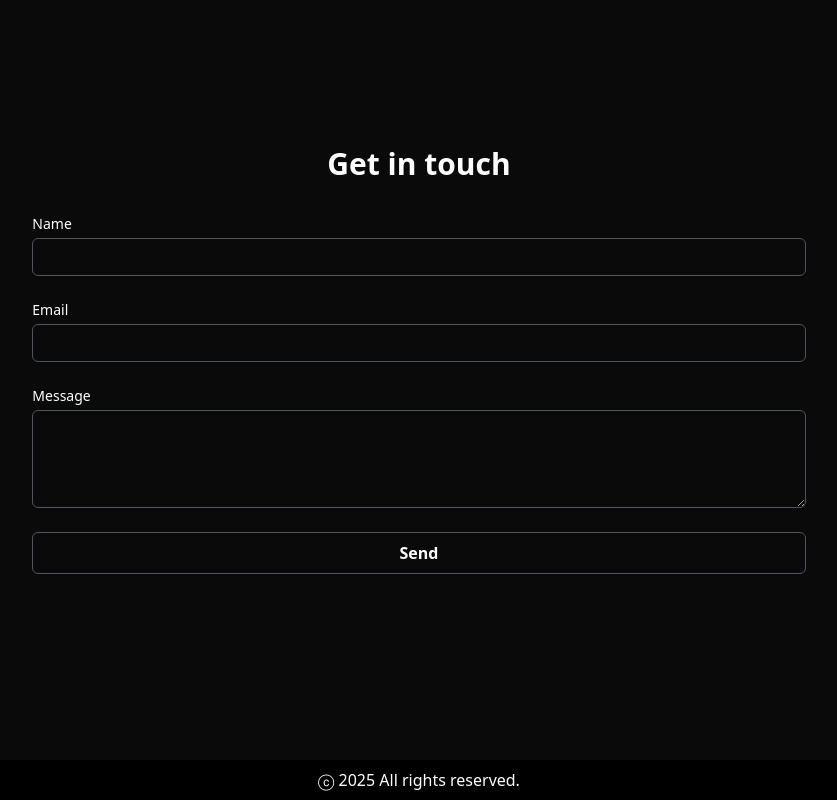
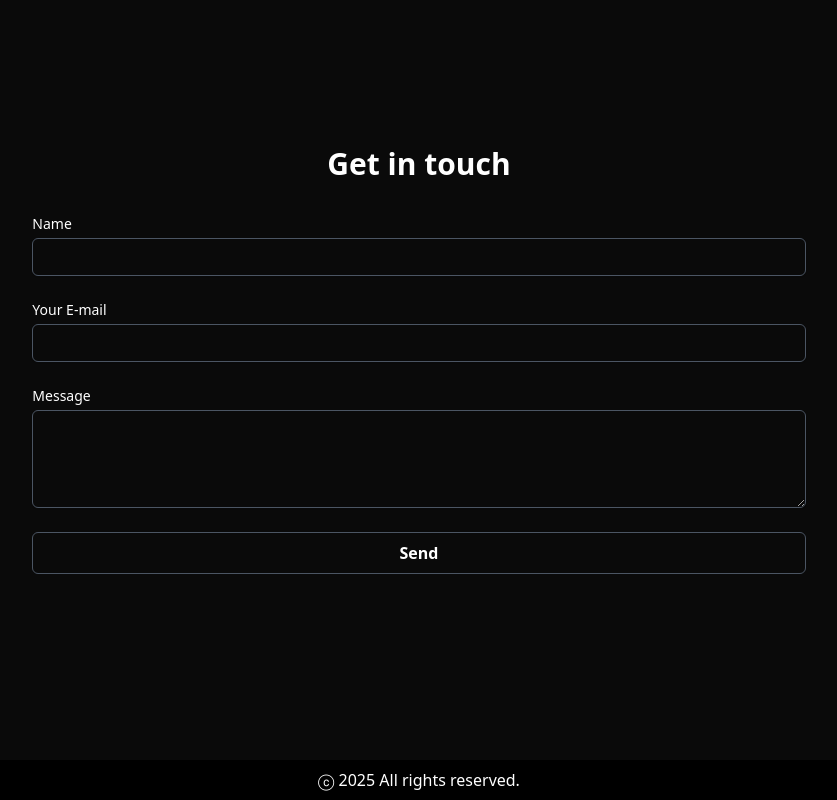
Before and after one commit to LunnS2/Portfolio-Website, a React (Vite) app: page / in a window 1280 px wide. Shown: the part 4040-4840 px from the top of the page, without its empty margins (221-1058 px from the left). Built offline with nearby package versions, Linux system fonts and the light colour scheme; no server answers.

Commit message:
Update contact page label

```diff
--- a/src/components/contact.jsx
+++ b/src/components/contact.jsx
@@ -124,7 +124,7 @@ function ContactForm() {
                 htmlFor="email"
                 className="block text-sm font-medium dark:text-white text-black transition-colors duration-300"
               >
-                Email
+                Your E-mail
               </label>
               <input
                 type="email"
```
